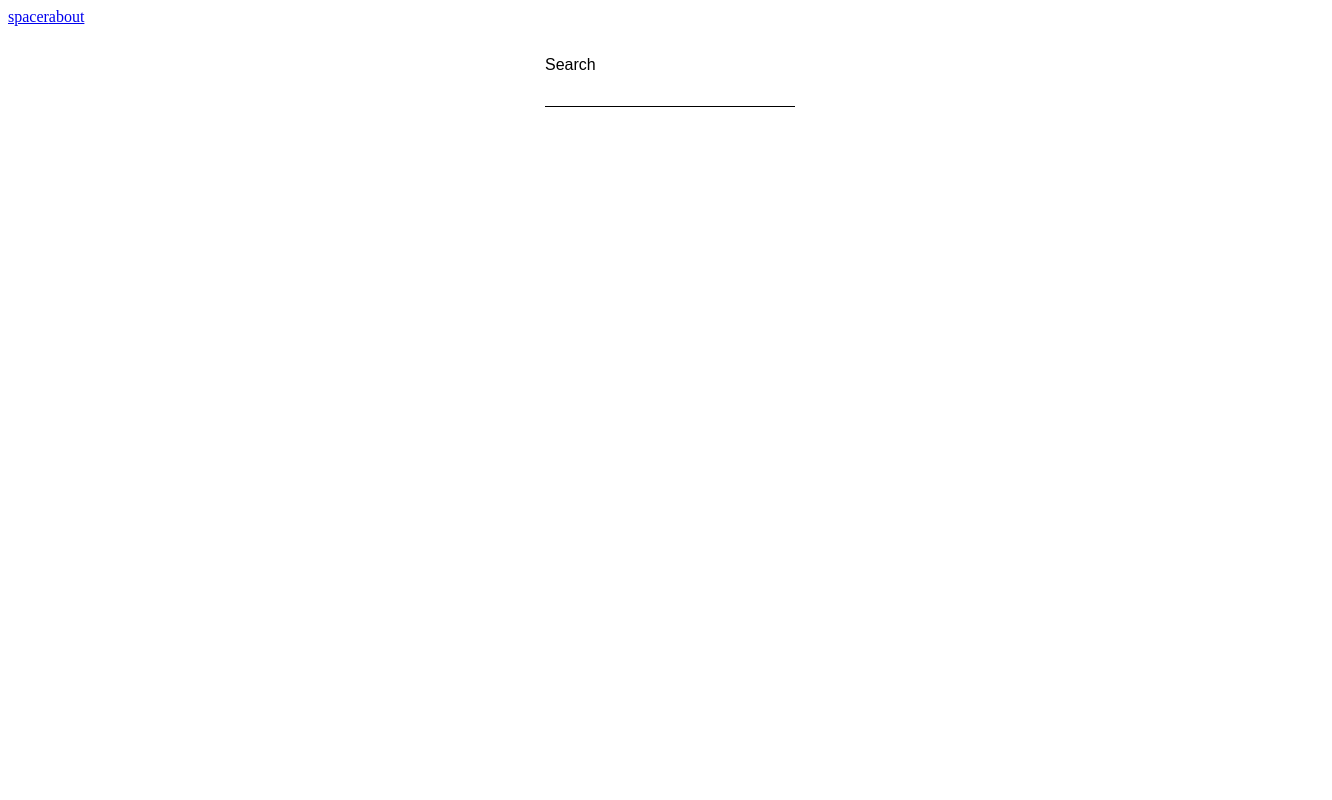
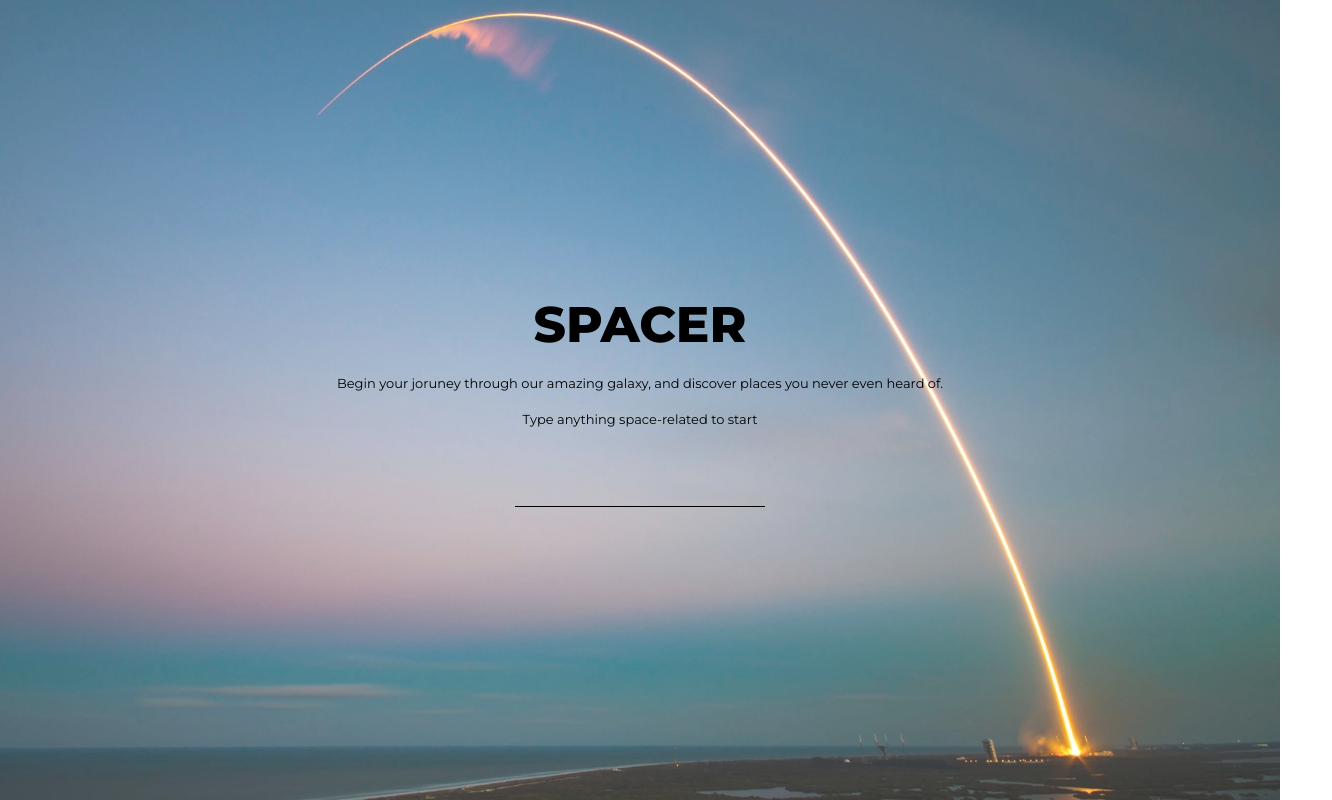
Before and after one commit to krylowicz/Spacer, a Vue app: page / in a window 1280 px wide. Shown: the whole page, 1332 px wide, since content can reach past the window. Built offline with nearby package versions, Linux system fonts and the light colour scheme.

Commit message:
created basic hero view

```diff
--- a/src/App.vue
+++ b/src/App.vue
@@ -1,13 +1,17 @@
 <template>
   <div class="app">
-    <div class="nav">
-      <router-link to="/">spacer</router-link>
-      <router-link to="/about">about</router-link>
-    </div>
     <router-view />
   </div>
 </template>
 
-<style lang="scss">
+<style lang="sass">
+  @import url('https://fonts.googleapis.com/css?family=Montserrat:300,400,600,800')
 
+  *
+    box-sizing: border-box
+
+  body
+    font-family: 'Montserrat', sans-serif
+    padding: 0
+    margin: 0
 </style>
--- /dev/null
+++ b/src/components/Claim.vue
@@ -0,0 +1,18 @@
+<template>
+<!-- eslint-disable max-len -->
+  <div class="claim-wrapper">
+    <h1 class="claim-header">SPACER</h1>
+    <p class="claim-text">Begin your joruney through our amazing galaxy, and discover places you never even heard of.</p>
+    <p class="claim-text">Type anything space-related to start</p>
+  </div>
+</template>
+
+<script>
+export default {
+  name: 'Claim',
+};
+</script>
+
+<style lang="sass" scoped>
+  @import '../sass/claim.sass';
+</style>
--- /dev/null
+++ b/src/components/SearchInput.vue
@@ -0,0 +1,17 @@
+<template>
+  <div class="search-wrapper">
+   <div class="search">
+      <input id="search" name="search" v-model="searchValue" @input="handleInput" />
+    </div>
+  </div>
+</template>
+
+<script>
+export default {
+  name: 'SearchInput',
+}
+</script>
+
+<style lang="sass" scoped>
+  @import '../sass/searchInput.sass'
+</style>
--- a/src/router.js
+++ b/src/router.js
@@ -1,7 +1,6 @@
 import Vue from 'vue';
 import Router from 'vue-router';
 import Search from './views/Search.vue';
-import About from './views/About.vue';
 
 Vue.use(Router);
 
@@ -12,10 +11,5 @@ export default new Router({
       name: 'Search',
       component: Search,
     },
-    {
-      path: '/about',
-      name: 'About',
-      component: About,
-    },
   ],
 });
--- /dev/null
+++ b/src/sass/claim.sass
@@ -0,0 +1,14 @@
+.claim-wrapper
+  display: flex
+  flex-direction: column
+  justify-content: center
+  align-items: center
+  text-align: center
+
+  .claim-header
+    font-size: 50px
+    margin: 0
+
+  .claim-text
+    margin: 20px 0 0 0
+    font-size: 13px
--- a/src/sass/search.sass
+++ b/src/sass/search.sass
@@ -1,23 +1,13 @@
 .wrapper
   width: 100%
+  height: 100vh
   padding: 30px
   margin: 0
   display: flex
   flex-direction: column
+  justify-content: center
   align-items: center
-
-  .search
-    display: flex
-    flex-direction: column
-    width: 250px
-
-    input
-      height: 30px
-      border: 0
-      border-bottom: 1px solid black
-
-      &:focus
-        outline: none
-
-    label
-      font-family: Monsterrat, sans-serif
+  background: url(../assets/heroimage.jpg)
+  background-repeat: no-repeat
+  background-size: cover
+  background-position: 80% 0%
--- /dev/null
+++ b/src/sass/searchInput.sass
@@ -0,0 +1,15 @@
+.search-wrapper
+  display: flex
+  flex-direction: column
+  width: 250px
+  margin-top: 50px
+
+  input
+    width: 100%
+    height: 30px
+    border: 0
+    border-bottom: 1px solid black
+    background: none
+
+    &:focus
+      outline: none
--- a/src/views/About.vue
+++ /dev/null
@@ -1,11 +0,0 @@
-<template>
-  <div class="about">
-    <h1>This is an about page</h1>
-  </div>
-</template>
-
-<script>
-export default {
-  name: 'About',
-};
-</script>
--- a/src/views/Search.vue
+++ b/src/views/Search.vue
@@ -1,25 +1,24 @@
-<template>
+ <template>
   <div class="wrapper">
-    <div class="search">
-      <label for="search">Search</label>
-      <input id="search" name="search" v-model="searchValue" @input="handleInput" />
-      <ul>
-        <li v-for="item in results" :key="item.data[0].nasa_id">
-          <p>{{ item.data[0].description }}</p>
-        </li>
-      </ul>
-    </div>
+    <Claim />
+    <SearchInput />
   </div>
 </template>
 
 <script>
 import axios from 'axios';
 import debounce from 'lodash.debounce';
+import Claim from '@/components/Claim.vue';
+import SearchInput from '@/components/SearchInput.vue';
 
 const API = 'https://images-api.nasa.gov';
 
 export default {
   name: 'Search',
+  components: {
+    Claim,
+    SearchInput,
+  },
   data() {
     return {
       searchValue: '',
```
